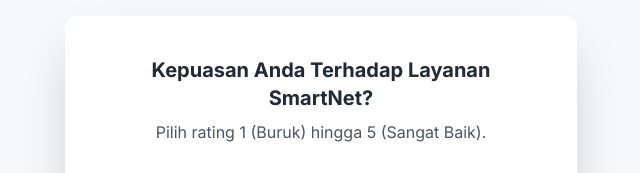
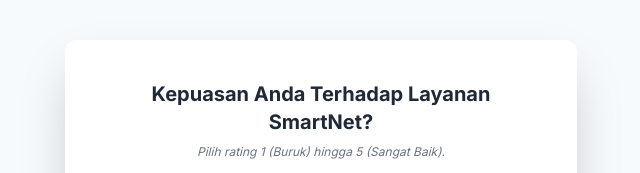
Before and after one commit to smartnet-lpg/surveypelanggan, a plain HTML site: page index.html in a window 1280 px wide. Both pictures are taken after a click on the button "Mulai Survei Sekarang". Shown: the top 173 px of the page, without its empty margins (319-959 px from the left). Drawn offline with nearby package versions, Linux system fonts and the light colour scheme.

Commit message:
Update index.html

```diff
--- a/index.html
+++ b/index.html
@@ -76,7 +76,8 @@
         }
     </style>
 </head>
-<body class="min-h-screen flex items-center justify-center p-4">
+<!-- Perubahan 1: Mengatur posisi kontainer di bagian atas halaman (menghilangkan items-center dan menambahkan pt-10) -->
+<body class="flex justify-center p-4 pt-10">
 
     <div id="survey-container" class="w-full max-w-lg bg-white rounded-xl shadow-2xl p-6 sm:p-8 md:p-10 transition-all duration-300">
 
@@ -117,20 +118,23 @@
             <!-- JUDUL DIPERBARUI: Text diubah & Font diperkecil menjadi text-xl -->
             <h2 class="text-xl font-bold mb-2 text-gray-800 text-center">Kepuasan Anda Terhadap Layanan SmartNet?</h2>
 
-            <!-- Mengganti keterangan rating yang lama -->
-            <p class="text-gray-600 mb-8 text-center">Pilih rating 1 (Buruk) hingga 5 (Sangat Baik).</p>
+            <!-- Perubahan 3: Teks rating diperkecil (text-xs), dicetak miring (italic), dan warna abu-abu lebih muda (text-gray-500) -->
+            <p class="text-xs italic text-gray-500 mb-8 text-center">Pilih rating 1 (Buruk) hingga 5 (Sangat Baik).</p>
 
             <!-- Rating 1: Pelayanan Pelanggan -->
             <div class="p-4 bg-gray-50 rounded-lg shadow-inner mb-6 text-center">
                 <p class="font-bold text-gray-800 mb-1 text-lg">Pelayanan Pelanggan</p>
-                <!-- Deskripsi umum untuk pelayanan - DIFIX: Menghilangkan tanda ** -->
+                <!-- Deskripsi umum untuk pelayanan -->
                 <p class="text-sm text-gray-600 mb-4">Nilai kepuasan Anda terhadap dukungan layanan admin kami dan Kualitas Jaringan Internet Anda.</p>
 
+                <!-- Perubahan 2: Wrapper untuk membatasi lebar area rating (max-w-xs) -->
+                <div class="max-w-xs mx-auto">
                     <div id="pelayanan-rating-container" class="flex justify-center space-x-3 sm:space-x-4">
                         <!-- Bintang akan di-inject oleh JS -->
                     </div>
                     <!-- Feedback Text for Pelayanan - Ukuran font dikecilkan menjadi text-sm -->
                     <div id="pelayanan-feedback" class="h-6 mt-3 text-sm font-bold text-gray-700 transition-all duration-150"></div>
+                </div>
             </div>
 
             <!-- Rating 2: Petugas di Lokasi -->
@@ -139,11 +143,14 @@
                 <!-- Deskripsi diperbarui agar mewakili semua tim yang berkunjung -->
                 <p class="text-sm text-gray-600 mb-4">Nilai keramahan, profesionalitas, dan pelayanan tim kami saat berkunjung.</p>
 
+                <!-- Perubahan 2: Wrapper untuk membatasi lebar area rating (max-w-xs) -->
+                <div class="max-w-xs mx-auto">
                     <div id="tim-rating-container" class="flex justify-center space-x-3 sm:space-x-4">
                         <!-- Bintang akan di-inject oleh JS -->
                     </div>
                     <!-- Feedback Text for Tim - Ukuran font dikecilkan menjadi text-sm -->
                     <div id="tim-feedback" class="h-6 mt-3 text-sm font-bold text-gray-700 transition-all duration-150"></div>
+                </div>
             </div>
 
             <!-- Bagian Komentar. Ukuran font diubah dari text-xl menjadi text-lg, dan margin disesuaikan. -->
```
Lines whose indentation alone changed are shown as unchanged.
